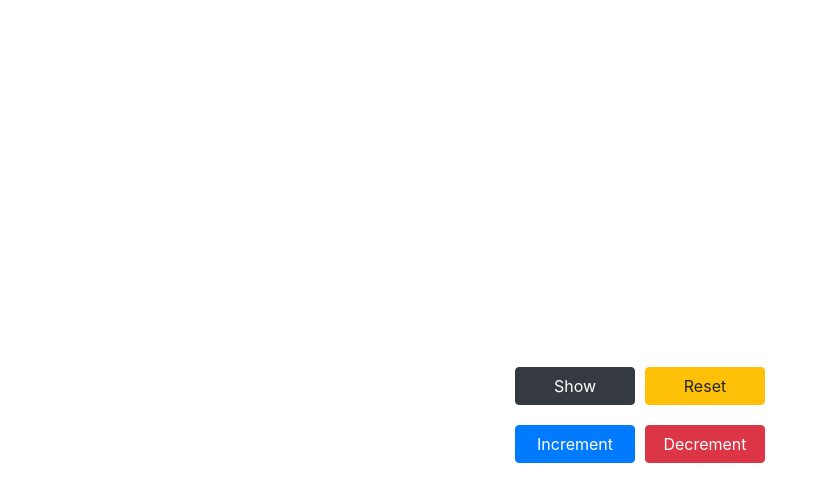
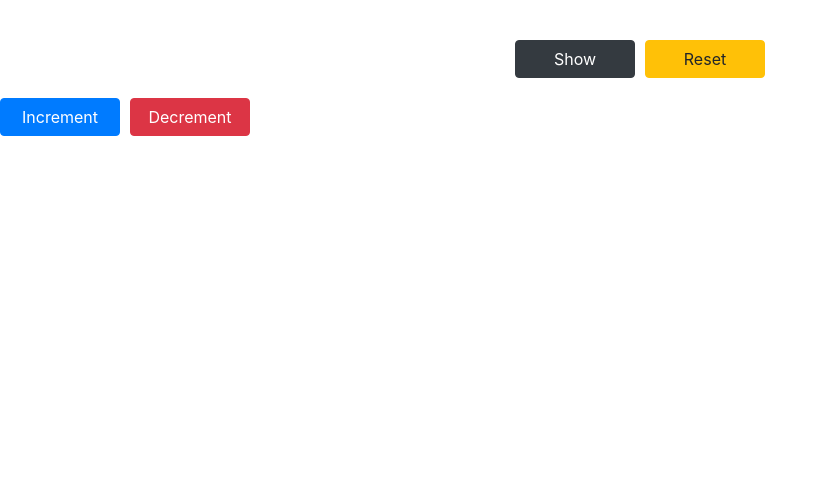
Before and after one commit to SarahAyuNanda/simple-increment-decrement, a React (Create React App) app: page / in a window 1280 px wide. Shown: the top 502 px of the page, without its empty margins (0-828 px from the left). Built offline with nearby package versions, Linux system fonts and the light colour scheme.

Commit message:
[DELETE] Buttons styling

```diff
--- a/src/assets/App.css
+++ b/src/assets/App.css
@@ -3,12 +3,6 @@
   height: 100vmin;
   display: flex;
   flex-direction: column;
-  align-items: center;
-  justify-content: center;
   text-align: center;
   font-size: 20px;
 }
-
-.buttons {
-  flex-direction: row;
-}
```
